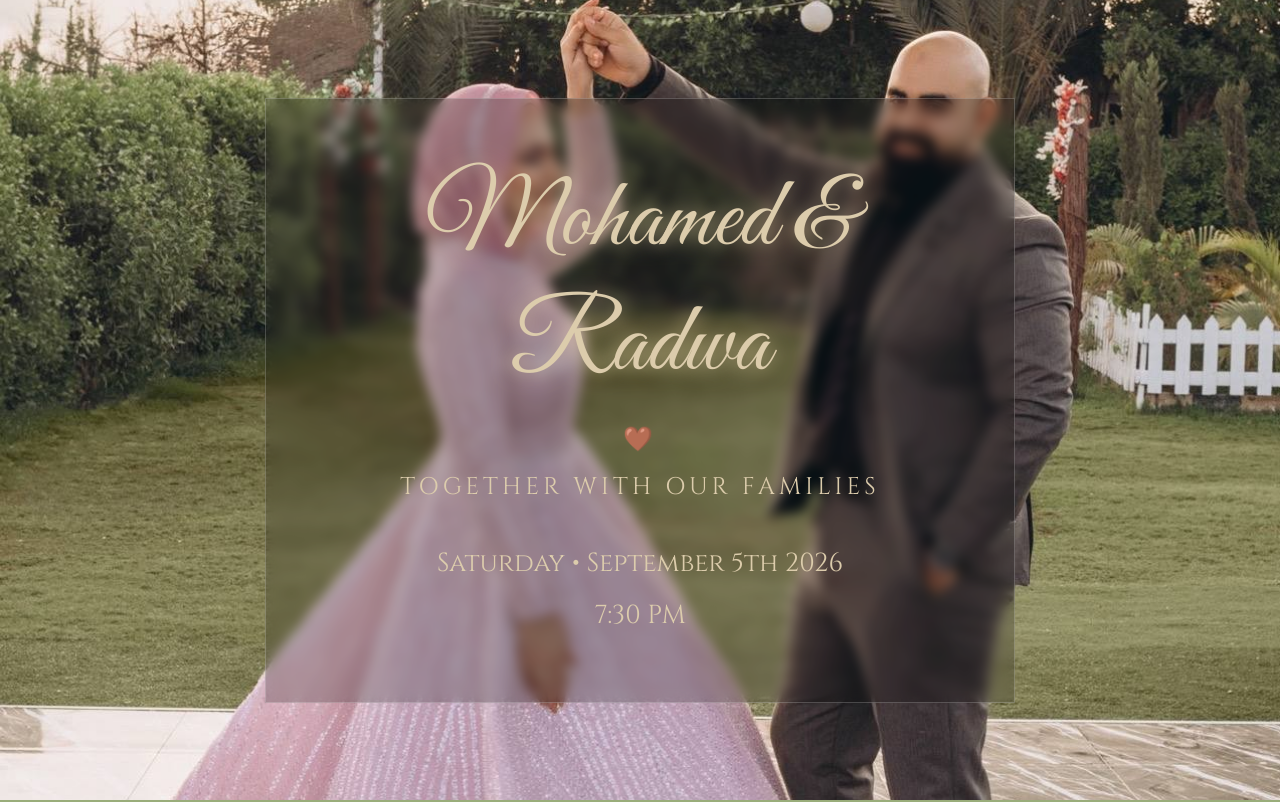
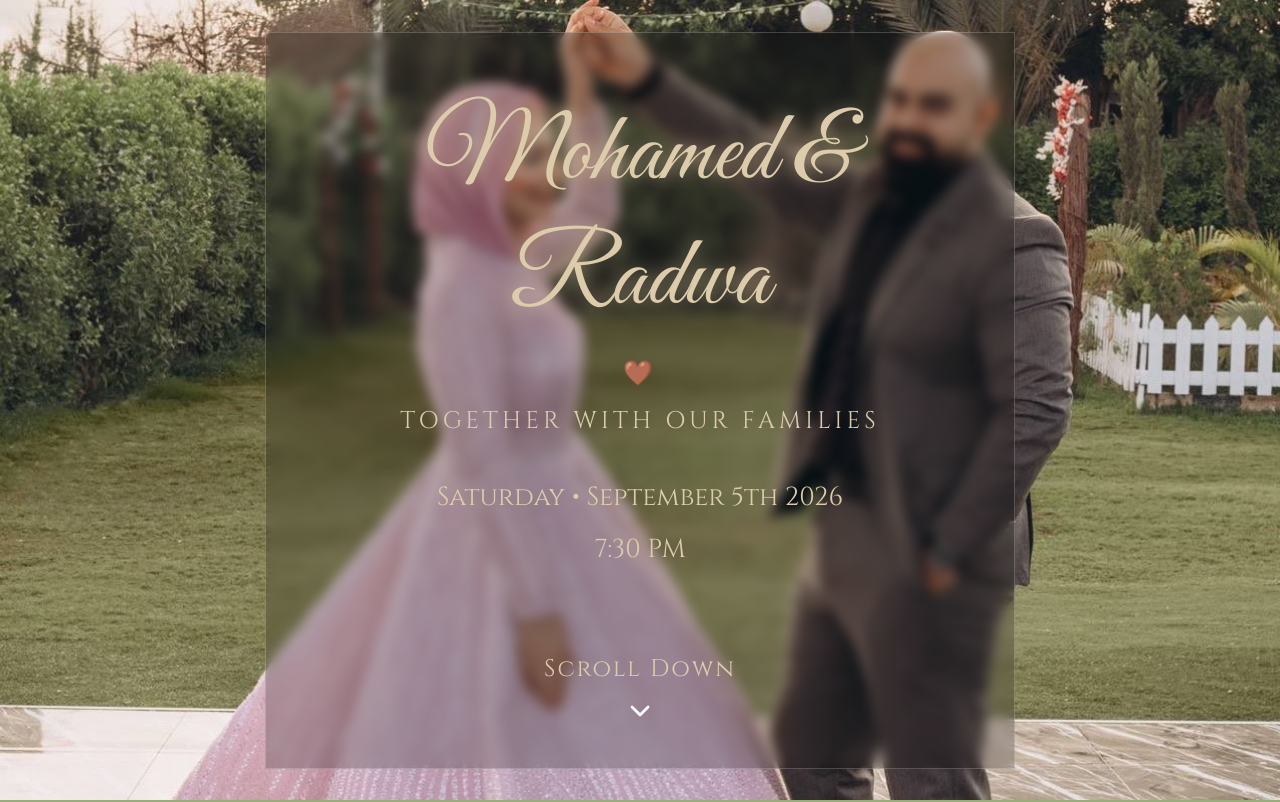
Before and after one commit to inv-of/Mohamed-Radwa, a plain HTML site: page main.html in a window 1280 px wide. Shown: the top 802 px of the page. Drawn offline with Linux system fonts and the light colour scheme.

Commit message:
Add files via upload

```diff
--- a/main.html
+++ b/main.html
@@ -157,6 +157,31 @@
       line-height:2;
       color:#DCCCAC;
     }
+
+    .scroll-indicator{
+    position:absolute;
+    bottom:35px;
+    left:50%;
+    transform:translateX(-50%);
+    z-index:5;
+    text-align:center;
+    color:white;
+    cursor:pointer;
+    user-select:none;
+}
+
+.scroll-indicator p{
+    font-size:24px;
+    letter-spacing:2px;
+    margin-bottom:10px;
+    font-weight:300;
+}
+
+.arrow{
+    width:32px;
+    height:32px;
+    animation:bounce 1.8s infinite;
+}
 
     /* ================= COUNTDOWN ================= */
 
@@ -437,8 +462,31 @@
   Saturday • September 5th 2026 <br>
   7:30 PM
 </div>
+<br>
+<br>
+<br>
+<br>
+<br>
+<br>
+
+<div class="scroll-indicator" onclick="scrollToNext()">
+
+        <p>Scroll Down</p>
+
+        <svg class="arrow" viewBox="0 0 24 24" fill="none">
+            <path
+                d="M6 9L12 15L18 9"
+                stroke="white"
+                stroke-width="2"
+                stroke-linecap="round"
+                stroke-linejoin="round"/>
+        </svg>
 
     </div>
+
+    </div>
+
+
 
   </section>
 
```
